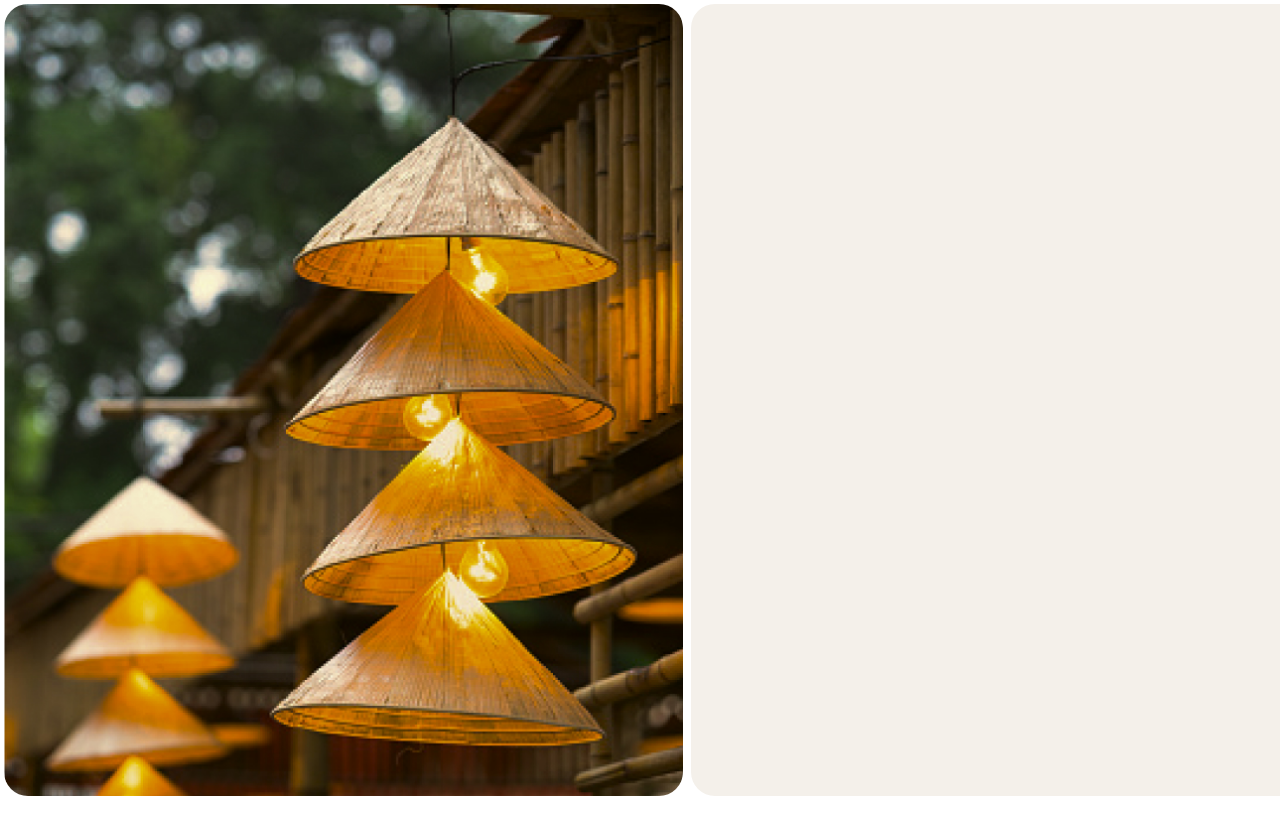
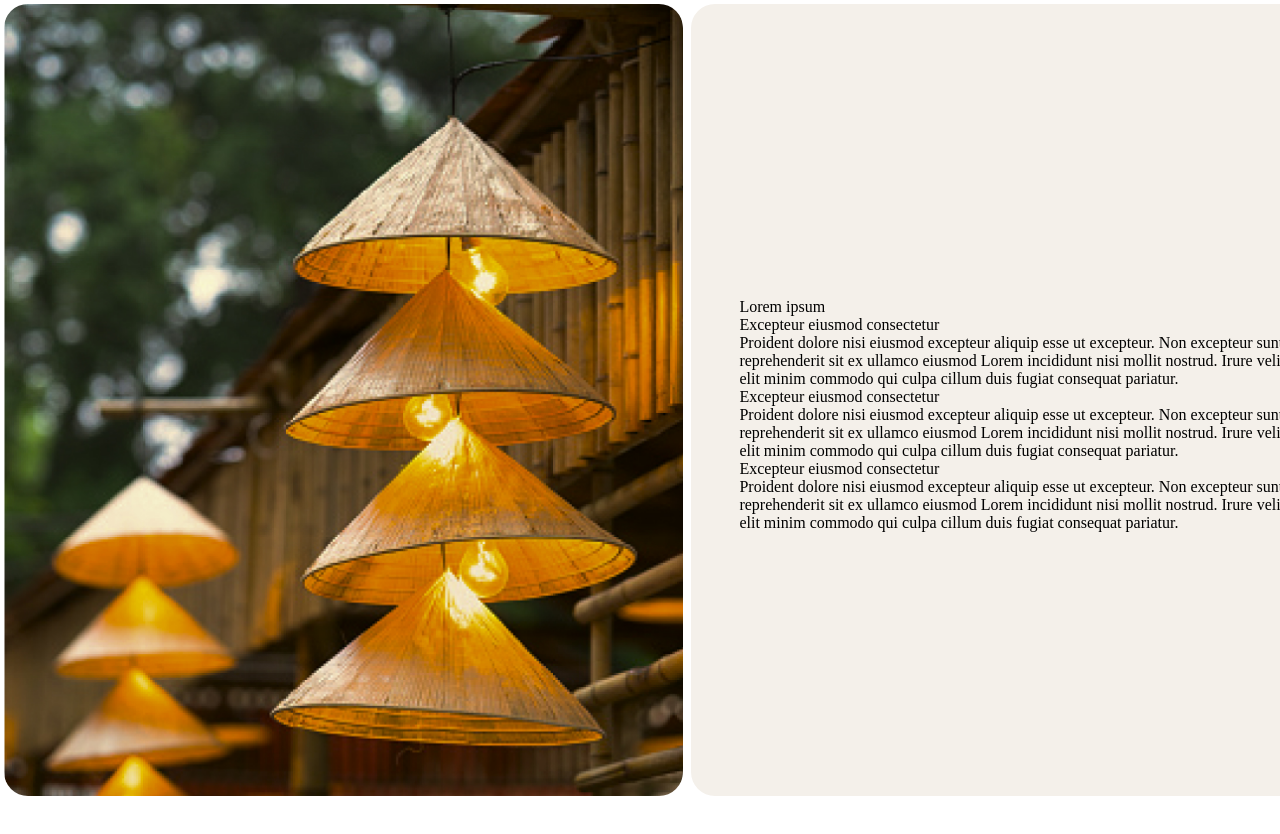
Before and after one commit to ViVanKhanh/Test_FrontEnd, a plain HTML site: page index.html in a window 1280 px wide. Shown: the part 1100-1934 px from the top of the page. Drawn offline with Linux system fonts and the light colour scheme.

Commit message:
nội dung section 2

```diff
--- a/index.html
+++ b/index.html
@@ -52,7 +52,38 @@
     <div class="second_container">
         <div class="second_box_content">
             <div class="second_content_img1"></div>
-            <div class="second_content_img2"></div>
+            <div class="second_content_img2">
+                <div class="second_content_info">
+                    <p class="second_title">Lorem ipsum</p>
+                    <div>
+                        <span class="second_heading">Excepteur eiusmod consectetur</span>
+                        <p class="text_info">Proident dolore nisi eiusmod excepteur aliquip esse ut excepteur. Non excepteur sunt
+                            reprehenderit sit ex ullamco
+                            eiusmod Lorem incididunt nisi mollit nostrud. Irure velit enim elit minim commodo qui culpa cillum duis
+                            fugiat consequat
+                            pariatur.</p>
+                    </div>
+                    <div>
+                        <span class="second_heading">Excepteur eiusmod consectetur</span>
+                        <p class="text_info">Proident dolore nisi eiusmod excepteur aliquip esse ut excepteur. Non excepteur sunt
+                            reprehenderit sit ex ullamco
+                            eiusmod Lorem incididunt nisi mollit nostrud. Irure velit enim elit minim commodo qui culpa cillum duis
+                            fugiat
+                            consequat
+                            pariatur.</p>
+                    </div>
+                    <div>
+                        <span class="second_heading">Excepteur eiusmod consectetur</span>
+                        <p class="text_info">Proident dolore nisi eiusmod excepteur aliquip esse ut excepteur. Non excepteur sunt
+                            reprehenderit sit ex ullamco
+                            eiusmod Lorem incididunt nisi mollit nostrud. Irure velit enim elit minim commodo qui culpa cillum duis
+                            fugiat
+                            consequat
+                            pariatur.</p>
+                    </div>
+                </div>
+
+            </div>
         </div>
     </div>
     </div>
```
